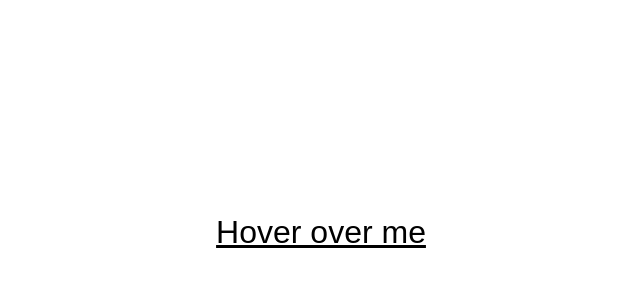
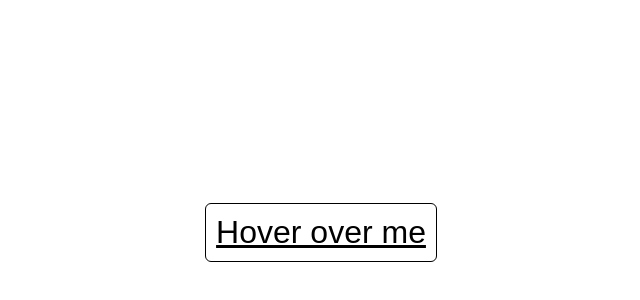
Before and after one commit to AkshayGulhane46/tooltip, a React (Create React App) app: page / in a window 1280 px wide. Shown: the part 168-468 px from the top of the page, without its empty margins (319-959 px from the left). Built offline with nearby package versions, Linux system fonts and the light colour scheme.

Commit message:
Commit0204231

```diff
--- a/package.json
+++ b/package.json
@@ -16,7 +16,7 @@
   "scripts": {
     "start": "react-scripts start",
     "predeploy" : "npm run build",
-    "deploy" :"gh pages -d build",
+    "deploy" :"gh-pages -d build",
     "build": "react-scripts build",
     "test": "react-scripts test",
     "eject": "react-scripts eject"
--- a/src/components/styled.js
+++ b/src/components/styled.js
@@ -26,7 +26,7 @@ export const TooltipTarget = styled.button`
   ${({ showOnFocus }) =>
     !showOnFocus &&
     css`
-      outline: none;
+      outline: 1px solid black;
     `};
 `;
 
```
